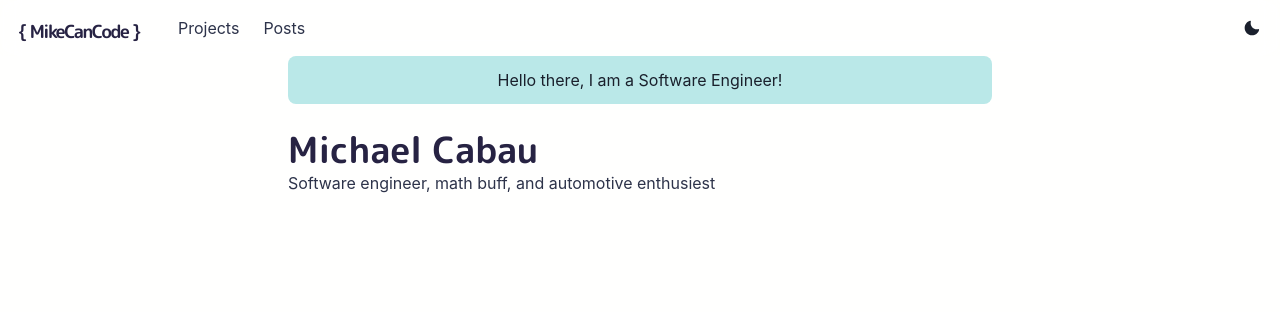
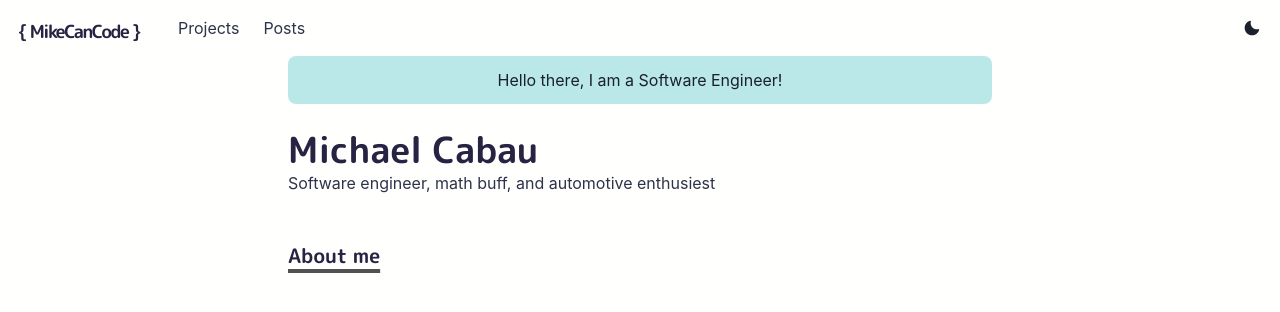
Before and after one commit to bcabau1/mike-can-code, a Next.js app: page / in a window 1280 px wide. Shown: the top 312 px of the page. Built offline with nearby package versions, Linux system fonts and the light colour scheme.

Commit message:
add card component

```diff
--- /dev/null
+++ b/components/card.js
@@ -0,0 +1,22 @@
+import { motion } from 'framer-motion'
+import { chakra, shouldForwardProp } from '@chakra-ui/react'
+
+const StyledDiv = chakra(motion.div, {
+  shouldForwardProp: prop => {
+    return shouldForwardProp(prop) || prop === 'transition'
+  }
+})
+
+export default function Card({ children, delay = 0 }) {
+    return (
+        <StyledDiv
+            initial={{ y: 5, opacity: 0 }}
+            animate={{ y: 0, opacity: 1 }}
+            transition={{ duration: 0.5, delay }}
+            mb={6}
+            mt={12}
+        >
+            {children}
+        </StyledDiv>
+    )
+}
--- a/pages/index.js
+++ b/pages/index.js
@@ -1,6 +1,5 @@
 import { Container, Box, Heading } from "@chakra-ui/react"
-import { mode } from '@chakra-ui/theme-tools'
-
+import Card from "../components/card"
 
 export default function Page() {
     return (
@@ -16,6 +15,15 @@ export default function Page() {
                 <p>Software engineer, math buff, and automotive enthusiest</p>
             </Box>
         </Box>
+        <Card>
+            <Heading as="h4" variant="section-title">
+                About me
+            </Heading>
+            <p>
+
+            </p>
+        </Card>
+
     </Container>
     )
 }
```
